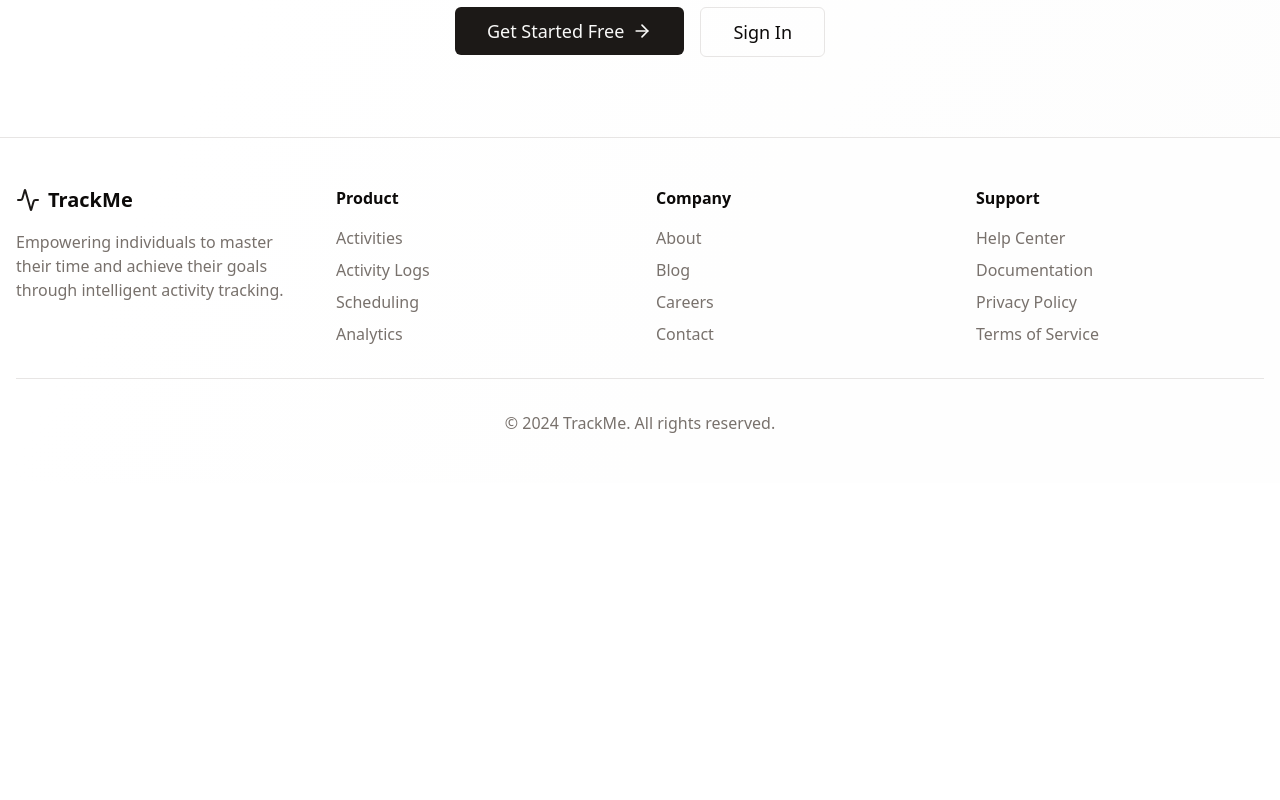
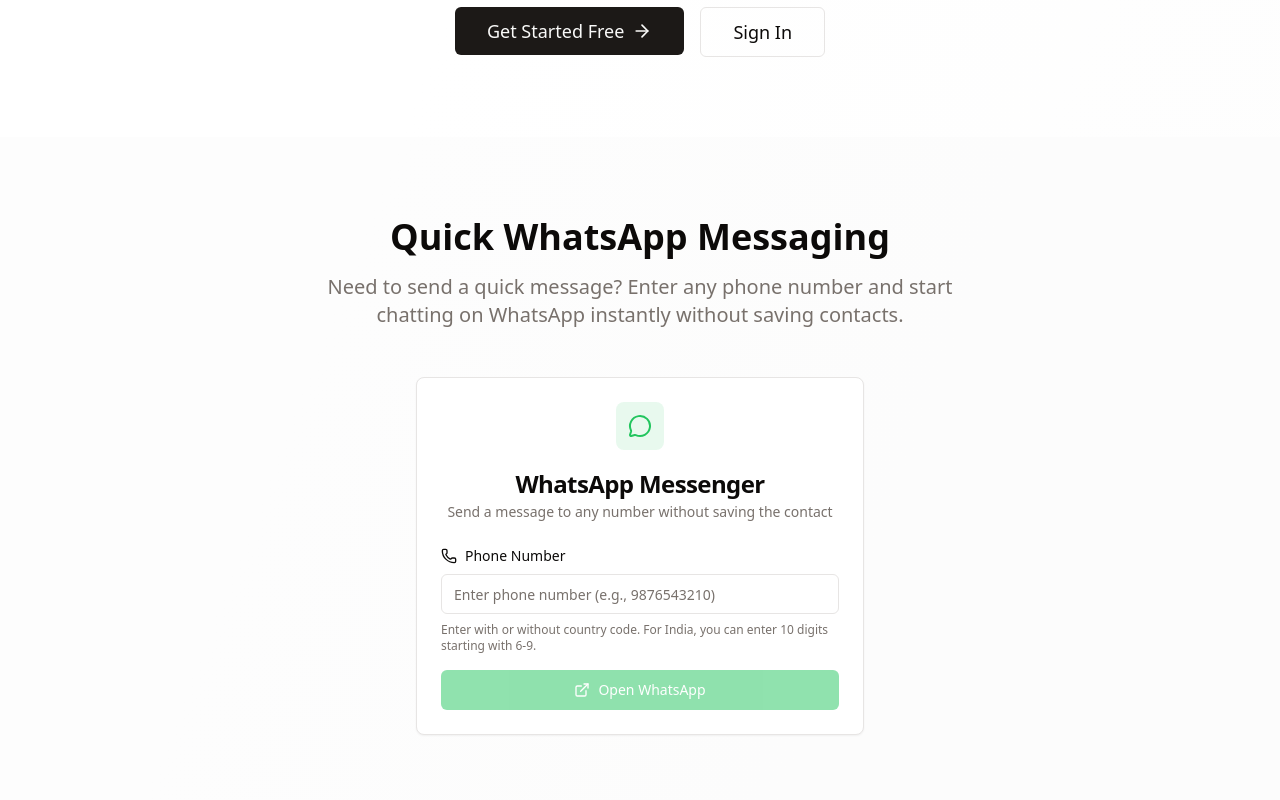
Before and after one commit to gskumawat0/trackme-app, a React (Vite) app: page / in a window 1280 px wide. Shown: the part 2140-2940 px from the top of the page. Before the commit the page ends 2623 px from the top, so only its background shows below. Built offline with nearby package versions, Linux system fonts and the light colour scheme; no server answers.

Commit message:
add whatsapp messaging for direct message

```diff
--- /dev/null
+++ b/src/components/WhatsAppMessenger.tsx
@@ -0,0 +1,98 @@
+import React, { useState } from 'react';
+import { Button } from '@/components/ui/button';
+import { Input } from '@/components/ui/input';
+import { Card, CardContent, CardDescription, CardHeader, CardTitle } from '@/components/ui/card';
+import { MessageCircle, ExternalLink, Phone } from 'lucide-react';
+
+const WhatsAppMessenger: React.FC = () => {
+  const [phoneNumber, setPhoneNumber] = useState('');
+
+  const formatPhoneNumber = (number: string) => {
+    // Remove all non-digit characters
+    const cleaned = number.replace(/\D/g, '');
+
+    // If it starts with 0, replace with country code (assuming +91 for India)
+    if (cleaned.startsWith('0')) {
+      return cleaned.substring(1);
+    }
+
+    // If it's 10 digits, assume it's an Indian number
+    if (cleaned.length === 10) {
+      return cleaned;
+    }
+
+    // If it already has country code, return as is
+    if (cleaned.length > 10) {
+      return cleaned;
+    }
+
+    return cleaned;
+  };
+
+  const generateWhatsAppLink = () => {
+    const formattedNumber = formatPhoneNumber(phoneNumber);
+    return `https://wa.me/${formattedNumber}`;
+  };
+
+  const handleSendMessage = () => {
+    if (!phoneNumber.trim()) {
+      alert('Please enter a phone number');
+      return;
+    }
+
+    const whatsappLink = generateWhatsAppLink();
+    window.open(whatsappLink, '_blank');
+  };
+
+  const isValidPhoneNumber = phoneNumber.trim().length > 0;
+
+  return (
+    <Card className="w-full max-w-md mx-auto">
+      <CardHeader className="text-center">
+        <div className="w-12 h-12 bg-green-500/10 rounded-lg flex items-center justify-center mb-4 mx-auto">
+          <MessageCircle className="h-6 w-6 text-green-500" />
+        </div>
+        <CardTitle>WhatsApp Messenger</CardTitle>
+        <CardDescription>
+          Send a message to any number without saving the contact
+        </CardDescription>
+      </CardHeader>
+      <CardContent className="space-y-4">
+        <div className="space-y-2">
+          <label htmlFor="phone" className="text-sm font-medium flex items-center gap-2">
+            <Phone className="h-4 w-4" />
+            Phone Number
+          </label>
+          <Input
+            id="phone"
+            type="tel"
+            placeholder="Enter phone number (e.g., 9876543210)"
+            value={phoneNumber}
+            onChange={(e) => setPhoneNumber(e.target.value)}
+            className="w-full"
+          />
+          <p className="text-xs text-muted-foreground">
+            Enter with or without country code. For India, you can enter 10 digits starting with 6-9.
+          </p>
+        </div>
+
+        <Button
+          onClick={handleSendMessage}
+          disabled={!isValidPhoneNumber}
+          className="w-full bg-green-500 hover:bg-green-600 text-white"
+        >
+          <ExternalLink className="mr-2 h-4 w-4" />
+          Open WhatsApp
+        </Button>
+
+        {isValidPhoneNumber && (
+          <div className="text-xs text-muted-foreground text-center">
+            This will open WhatsApp with the number: {formatPhoneNumber(phoneNumber)}
+          </div>
+        )}
+      </CardContent>
+    </Card>
+  );
+};
+
+export default WhatsAppMessenger;
--- a/src/pages/Landing.tsx
+++ b/src/pages/Landing.tsx
@@ -4,6 +4,7 @@
 import { Card, CardContent, CardDescription, CardHeader, CardTitle } from '@/components/ui/card';
 import { useTheme } from '@/contexts/ThemeContext';
 import { useAuth } from '@/contexts/AuthContext';
+import WhatsAppMessenger from '@/components/WhatsAppMessenger';
 import {
   Activity,
   Clock,
@@ -353,6 +354,21 @@
         </div>
       </section>
 
+      {/* WhatsApp Messenger Section */}
+      <section className="container mx-auto px-4 py-20 bg-muted/20">
+        <div className="text-center mb-12">
+          <h2 className="text-3xl md:text-4xl font-bold mb-4">
+            Quick WhatsApp Messaging
+          </h2>
+          <p className="text-xl text-muted-foreground max-w-2xl mx-auto">
+            Need to send a quick message? Enter any phone number and start chatting on WhatsApp instantly without saving contacts.
+          </p>
+        </div>
+        <div className="flex justify-center">
+          <WhatsAppMessenger />
+        </div>
+      </section>
+
       {/* Footer */}
       <footer className="border-t bg-card/50">
         <div className="container mx-auto px-4 py-12">
```
